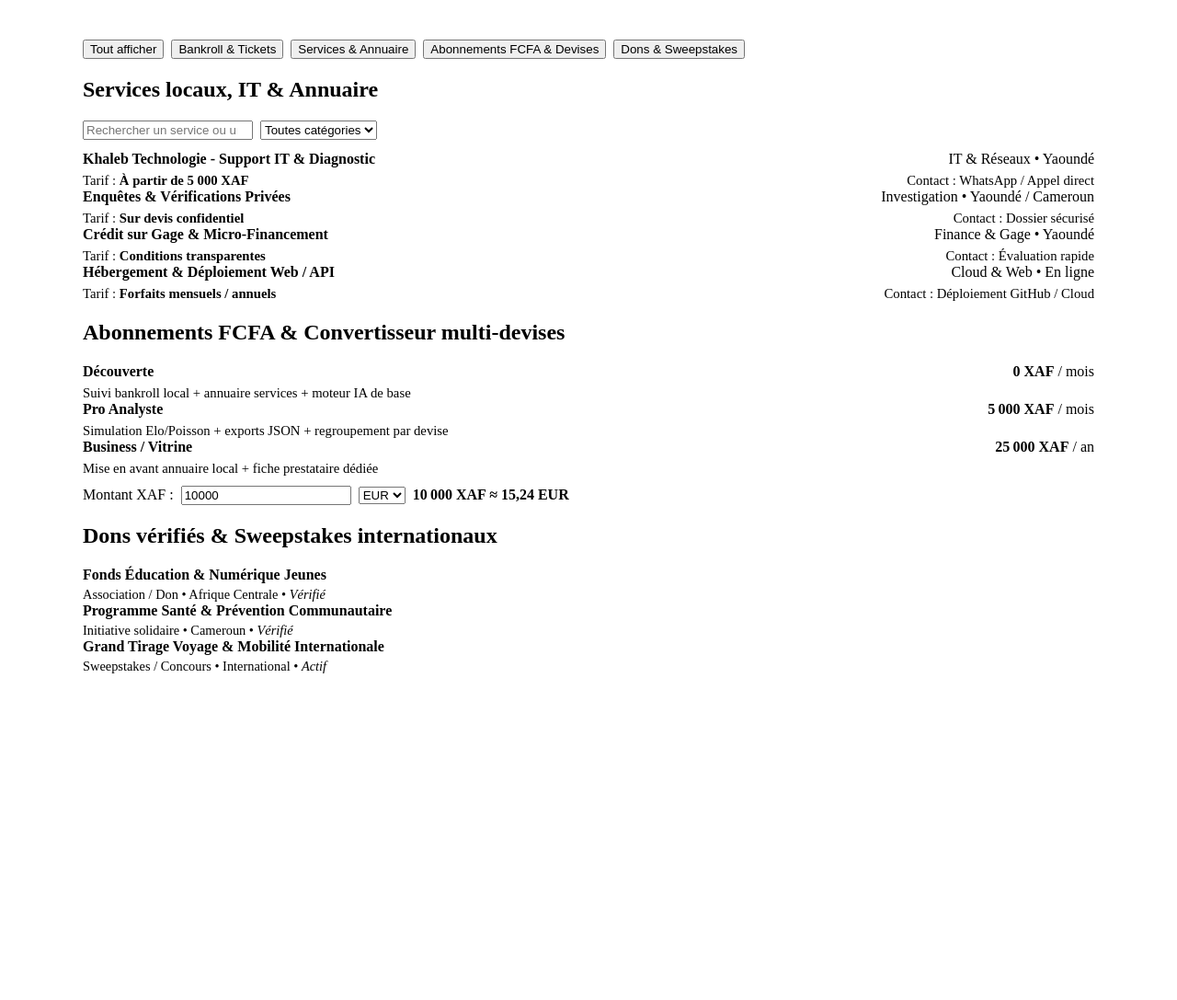
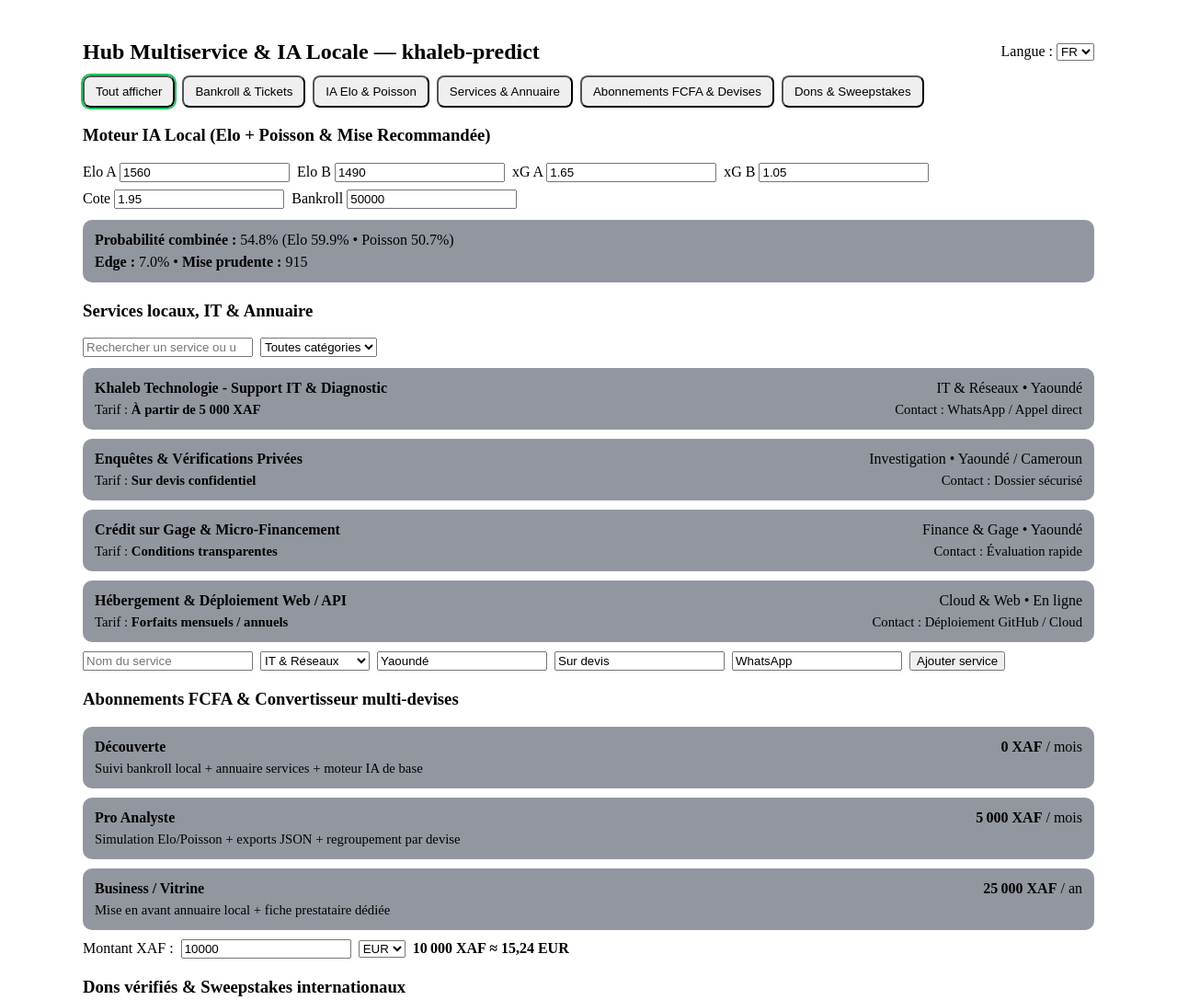
Before and after one commit to babayaga-vizion-cloud/khaleb-predict, a plain HTML site: page index.html in a window 1280 px wide. Shown: the part 620-1707 px from the top of the page at 92% size. Before the commit the page ends 1413 px from the top, so only its background shows below. Drawn offline with Linux system fonts and the light colour scheme.

Commit message:
fix: align index.html multiservice IDs, styles and script tag

```diff
--- a/index.html
+++ b/index.html
@@ -5,6 +5,39 @@
   <meta name="viewport" content="width=device-width, initial-scale=1.0" />
   <title>khaleb-predict — Suivi &amp; Bankroll</title>
   <link rel="stylesheet" href="./assets/bankroll.css" />
+<style id="khaleb-multiservice-styles">
+@keyframes msFadeSlide {
+from { opacity: 0; transform: translateY(8px); }
+to { opacity: 1; transform: translateY(0); }
+}
+.ms-anim-in {
+animation: msFadeSlide 0.28s ease-out both;
+}
+.ms-card {
+border: 1px solid rgba(148, 163, 184, 0.25);
+border-radius: 10px;
+padding: 12px;
+margin-bottom: 10px;
+background: rgba(15, 23, 42, 0.45);
+transition: transform 0.2s ease, border-color 0.2s ease;
+}
+.ms-card:hover {
+transform: translateY(-2px);
+border-color: rgba(34, 197, 94, 0.65);
+}
+[data-ms-tab] {
+cursor: pointer;
+padding: 8px 12px;
+border-radius: 8px;
+transition: transform 0.15s ease, background-color 0.2s ease;
+}
+[data-ms-tab]:hover {
+transform: translateY(-1px);
+}
+.ms-tab-active {
+outline: 2px solid #22c55e;
+}
+</style>
 </head>
 <body>
   <main class="bk-container">
@@ -178,17 +211,43 @@
   <script src="./assets/sauvegarde-json.js"></script>
   <script src="./assets/verify-bankroll.js"></script>
   <script src="./assets/audit-projet.js"></script>
+
+
 <section id="khaleb-multiservice-hub" style="max-width:1100px;margin:24px auto;padding:16px;">
+<div style="display:flex;justify-content:space-between;align-items:center;flex-wrap:wrap;gap:12px;margin-bottom:12px;">
+<h2 id="ms-hub-title" style="margin:0;">Hub Multiservice &amp; IA Locale — khaleb-predict</h2>
+<label for="ms-lang-select">Langue :
+  <select id="ms-lang-select">
+    <option value="fr">FR</option>
+    <option value="en">EN</option>
+  </select>
+</label>
+</div>
+
 <div style="display:flex;flex-wrap:wrap;gap:8px;margin-bottom:16px;">
 <button type="button" data-ms-tab="all">Tout afficher</button>
 <button type="button" data-ms-tab="bankroll">Bankroll &amp; Tickets</button>
+<button type="button" data-ms-tab="ai">IA Elo &amp; Poisson</button>
 <button type="button" data-ms-tab="services">Services &amp; Annuaire</button>
 <button type="button" data-ms-tab="plans">Abonnements FCFA &amp; Devises</button>
 <button type="button" data-ms-tab="initiatives">Dons &amp; Sweepstakes</button>
 </div>
 
+<div data-ms-panel="ai" style="margin-bottom:20px;">
+<h3 id="ms-ai-title">Moteur IA Local (Elo + Poisson &amp; Mise Recommandée)</h3>
+<div style="display:flex;flex-wrap:wrap;gap:8px;margin-bottom:12px;">
+  <label>Elo A <input id="ms-ai-elo-a" type="number" value="1560" step="10" /></label>
+  <label>Elo B <input id="ms-ai-elo-b" type="number" value="1490" step="10" /></label>
+  <label>xG A <input id="ms-ai-xg-a" type="number" value="1.65" step="0.05" min="0.1" /></label>
+  <label>xG B <input id="ms-ai-xg-b" type="number" value="1.05" step="0.05" min="0.1" /></label>
+  <label>Cote <input id="ms-ai-odds" type="number" value="1.95" step="0.05" min="1.01" /></label>
+  <label>Bankroll <input id="ms-ai-bankroll" type="number" value="50000" step="1000" min="0" /></label>
+</div>
+<div id="ms-ai-output"></div>
+</div>
+
 <div data-ms-panel="services" style="margin-bottom:20px;">
-    <h2>Services locaux, IT &amp; Annuaire</h2>
+<h3>Services locaux, IT &amp; Annuaire</h3>
 <div style="display:flex;flex-wrap:wrap;gap:8px;margin-bottom:12px;">
   <input id="ms-service-search" type="search" placeholder="Rechercher un service ou une ville..." />
   <select id="ms-service-category">
@@ -200,10 +259,23 @@
   </select>
 </div>
 <div id="ms-services-list"></div>
+<form id="ms-add-service-form" style="display:flex;flex-wrap:wrap;gap:8px;margin-top:10px;">
+  <input id="ms-new-nom" type="text" placeholder="Nom du service" required />
+  <select id="ms-new-cat">
+    <option value="IT & Réseaux">IT &amp; Réseaux</option>
+    <option value="Investigation">Investigation</option>
+    <option value="Finance & Gage">Finance &amp; Gage</option>
+    <option value="Cloud & Web">Cloud &amp; Web</option>
+  </select>
+  <input id="ms-new-ville" type="text" placeholder="Ville" value="Yaoundé" />
+  <input id="ms-new-tarif" type="text" placeholder="Tarif" value="Sur devis" />
+  <input id="ms-new-contact" type="text" placeholder="Contact" value="WhatsApp" />
+  <button type="submit">Ajouter service</button>
+</form>
 </div>
 
 <div data-ms-panel="plans" style="margin-bottom:20px;">
-    <h2>Abonnements FCFA &amp; Convertisseur multi-devises</h2>
+<h3>Abonnements FCFA &amp; Convertisseur multi-devises</h3>
 <div id="ms-plans-list"></div>
 <div style="display:flex;flex-wrap:wrap;gap:8px;align-items:center;margin-top:10px;">
   <label for="ms-xaf-amount">Montant XAF :</label>
@@ -219,7 +291,7 @@
 </div>
 
 <div data-ms-panel="initiatives" style="margin-bottom:20px;">
-    <h2>Dons vérifiés &amp; Sweepstakes internationaux</h2>
+<h3>Dons vérifiés &amp; Sweepstakes internationaux</h3>
 <div id="ms-initiatives-list"></div>
 </div>
 </section>
```
Lines whose indentation alone changed are shown as unchanged.
